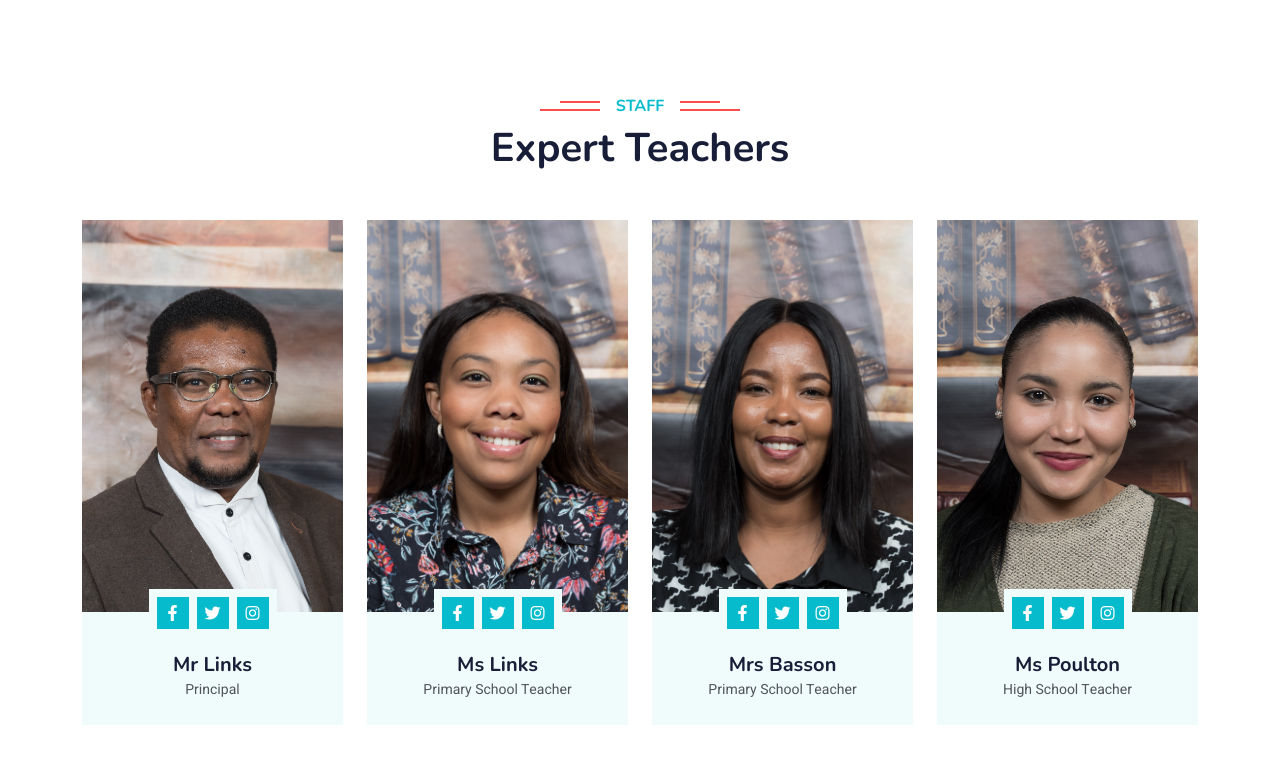
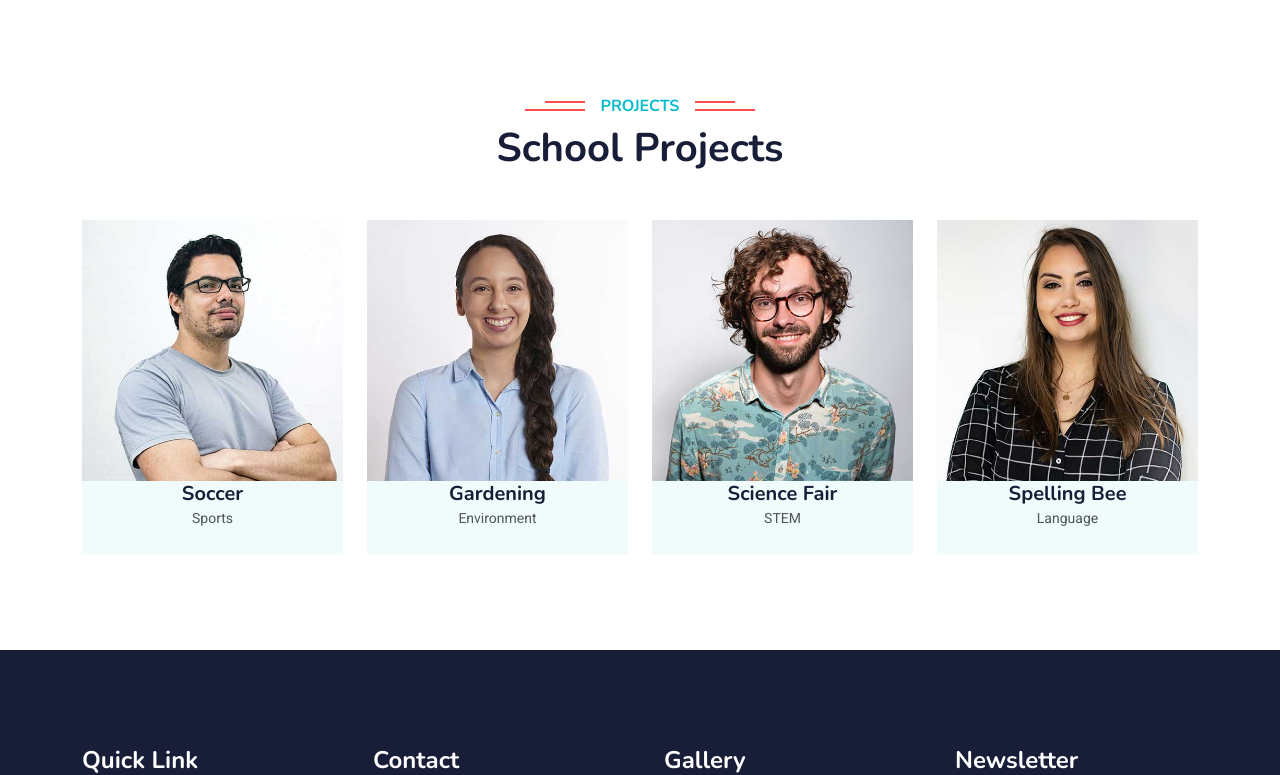
Before and after one commit to dynamic-odyssey/sca-main-site, a Svelte app in the folder app/: page / in a window 1280 px wide. Shown: the part 3633-4408 px from the top of the page. Built offline with nearby package versions, Linux system fonts and the light colour scheme; what pocketbase would draw is missing.

Commit message:
Added Project Section

```diff
--- a/app/src/sections/team/team.svelte
+++ b/app/src/sections/team/team.svelte
@@ -2,304 +2,121 @@
   export let showAllTeamMembers: boolean = false;
 </script>
 
+<!-- Team Start -->
 <div class="container-xxl py-5">
   <div class="container">
     <div class="text-center wow fadeInUp" data-wow-delay="0.1s">
       <h6 class="section-title bg-white text-center text-primary px-3">
-        Staff
+        Projects
       </h6>
-      <h1 class="mb-5">Expert Teachers</h1>
+      <h1 class="mb-5">School Projects</h1>
     </div>
     <div class="row g-4">
-      <div
-        class="col-lg-3 col-md-6 wow fadeInUp flex-grow-1"
-        data-wow-delay="0.1s"
-      >
+      <div class="col-lg-3 col-md-6 wow fadeInUp" data-wow-delay="0.1s">
         <div class="team-item bg-light">
           <div class="overflow-hidden">
-            <img class="img-fluid" src="img/teachers/Mr_P_W_Links.jpg" alt="" />
+            <img class="img-fluid" src="img/team-1.jpg" alt="" />
           </div>
           <div
             class="position-relative d-flex justify-content-center"
             style="margin-top: -23px;"
           >
+            <!--
                             <div class="bg-light d-flex justify-content-center pt-2 px-1">
-              <a class="btn btn-sm-square btn-primary mx-1" href=""
-                ><i class="fab fa-facebook-f" /></a
-              >
-              <a class="btn btn-sm-square btn-primary mx-1" href=""
-                ><i class="fab fa-twitter" /></a
-              >
-              <a class="btn btn-sm-square btn-primary mx-1" href=""
-                ><i class="fab fa-instagram" /></a
-              >
+                                <a class="btn btn-sm-square btn-primary mx-1" href=""><i
+                                        class="fab fa-facebook-f"></i></a>
+                                <a class="btn btn-sm-square btn-primary mx-1" href=""><i class="fab fa-twitter"></i></a>
+                                <a class="btn btn-sm-square btn-primary mx-1" href=""><i
+                                        class="fab fa-instagram"></i></a>
                             </div>
+                        -->
           </div>
           <div class="text-center p-4">
-            <h5 class="mb-0">Mr Links</h5>
-            <small>Principal</small>
+            <h5 class="mb-0">Soccer</h5>
+            <small>Sports</small>
           </div>
         </div>
       </div>
-      <div
-        class="col-lg-3 col-md-6 wow fadeInUp flex-grow-1"
-        data-wow-delay="0.3s"
-      >
+      <div class="col-lg-3 col-md-6 wow fadeInUp" data-wow-delay="0.3s">
         <div class="team-item bg-light">
           <div class="overflow-hidden">
-            <img class="img-fluid" src="img/teachers/Ms_D_Links.jpg" alt="" />
+            <img class="img-fluid" src="img/team-2.jpg" alt="" />
           </div>
           <div
             class="position-relative d-flex justify-content-center"
             style="margin-top: -23px;"
           >
+            <!--
                             <div class="bg-light d-flex justify-content-center pt-2 px-1">
-              <a class="btn btn-sm-square btn-primary mx-1" href=""
-                ><i class="fab fa-facebook-f" /></a
-              >
-              <a class="btn btn-sm-square btn-primary mx-1" href=""
-                ><i class="fab fa-twitter" /></a
-              >
-              <a class="btn btn-sm-square btn-primary mx-1" href=""
-                ><i class="fab fa-instagram" /></a
-              >
+                                <a class="btn btn-sm-square btn-primary mx-1" href=""><i
+                                        class="fab fa-facebook-f"></i></a>
+                                <a class="btn btn-sm-square btn-primary mx-1" href=""><i class="fab fa-twitter"></i></a>
+                                <a class="btn btn-sm-square btn-primary mx-1" href=""><i
+                                        class="fab fa-instagram"></i></a>
                             </div>
+                        -->
           </div>
           <div class="text-center p-4">
-            <h5 class="mb-0">Ms Links</h5>
-            <small>Primary School Teacher</small>
+            <h5 class="mb-0">Gardening</h5>
+            <small>Environment</small>
           </div>
         </div>
       </div>
-      <div
-        class="col-lg-3 col-md-6 wow fadeInUp flex-grow-1"
-        data-wow-delay="0.5s"
-      >
+      <div class="col-lg-3 col-md-6 wow fadeInUp" data-wow-delay="0.5s">
         <div class="team-item bg-light">
           <div class="overflow-hidden">
-            <img class="img-fluid" src="img/teachers/Mrs_Basson.jpg" alt="" />
+            <img class="img-fluid" src="img/team-3.jpg" alt="" />
           </div>
           <div
             class="position-relative d-flex justify-content-center"
             style="margin-top: -23px;"
           >
+            <!--
                             <div class="bg-light d-flex justify-content-center pt-2 px-1">
-              <a class="btn btn-sm-square btn-primary mx-1" href=""
-                ><i class="fab fa-facebook-f" /></a
-              >
-              <a class="btn btn-sm-square btn-primary mx-1" href=""
-                ><i class="fab fa-twitter" /></a
-              >
-              <a class="btn btn-sm-square btn-primary mx-1" href=""
-                ><i class="fab fa-instagram" /></a
-              >
+                                <a class="btn btn-sm-square btn-primary mx-1" href=""><i
+                                        class="fab fa-facebook-f"></i></a>
+                                <a class="btn btn-sm-square btn-primary mx-1" href=""><i class="fab fa-twitter"></i></a>
+                                <a class="btn btn-sm-square btn-primary mx-1" href=""><i
+                                        class="fab fa-instagram"></i></a>
                             </div>
+                        -->
           </div>
           <div class="text-center p-4">
-            <h5 class="mb-0">Mrs Basson</h5>
-            <small>Primary School Teacher</small>
-          </div>
-        </div>
-      </div>
-      <div
-        class="col-lg-3 col-md-6 wow fadeInUp flex-grow-1"
-        data-wow-delay="0.7s"
-      >
-        <div class="team-item bg-light">
-          <div class="overflow-hidden">
-            <img class="img-fluid" src="img/teachers/Ms_Poulton.jpg" alt="" />
-          </div>
-          <div
-            class="position-relative d-flex justify-content-center"
-            style="margin-top: -23px;"
-          >
-            <div class="bg-light d-flex justify-content-center pt-2 px-1">
-              <a class="btn btn-sm-square btn-primary mx-1" href=""
-                ><i class="fab fa-facebook-f" /></a
-              >
-              <a class="btn btn-sm-square btn-primary mx-1" href=""
-                ><i class="fab fa-twitter" /></a
-              >
-              <a class="btn btn-sm-square btn-primary mx-1" href=""
-                ><i class="fab fa-instagram" /></a
-              >
-            </div>
-          </div>
-          <div class="text-center p-4">
-            <h5 class="mb-0">Ms Poulton</h5>
-            <small>High School Teacher</small>
-          </div>
-        </div>
-      </div>
-    </div>
-    {#if showAllTeamMembers}
-      <div class="row g-4">
-        <div
-          class="col-lg-3 col-md-6 wow fadeInUp flex-grow-1"
-          data-wow-delay="0.1s"
-        >
-          <div class="team-item bg-light">
-            <div class="overflow-hidden">
-              <img class="img-fluid" src="img/teachers/Mrs_Bussel.jpg" alt="" />
-            </div>
-            <div
-              class="position-relative d-flex justify-content-center"
-              style="margin-top: -23px;"
-            >
-              <div class="bg-light d-flex justify-content-center pt-2 px-1">
-                <a class="btn btn-sm-square btn-primary mx-1" href=""
-                  ><i class="fab fa-facebook-f" /></a
-                >
-                <a class="btn btn-sm-square btn-primary mx-1" href=""
-                  ><i class="fab fa-twitter" /></a
-                >
-                <a class="btn btn-sm-square btn-primary mx-1" href=""
-                  ><i class="fab fa-instagram" /></a
-                >
-              </div>
-            </div>
-            <div class="text-center p-4">
-              <h5 class="mb-0">Mrs Bussel</h5>
-              <small>High School Teacher</small>
-            </div>
-          </div>
-        </div>
-        <div
-          class="col-lg-3 col-md-6 wow fadeInUp flex-grow-1"
-          data-wow-delay="0.3s"
-        >
-          <div class="team-item bg-light">
-            <div class="overflow-hidden">
-              <img
-                class="img-fluid"
-                src="img/teachers/Mrs_L_Abrahams.jpg"
-                alt=""
-              />
-            </div>
-            <div
-              class="position-relative d-flex justify-content-center"
-              style="margin-top: -23px;"
-            >
-              <div class="bg-light d-flex justify-content-center pt-2 px-1">
-                <a class="btn btn-sm-square btn-primary mx-1" href=""
-                  ><i class="fab fa-facebook-f" /></a
-                >
-                <a class="btn btn-sm-square btn-primary mx-1" href=""
-                  ><i class="fab fa-twitter" /></a
-                >
-                <a class="btn btn-sm-square btn-primary mx-1" href=""
-                  ><i class="fab fa-instagram" /></a
-                >
-              </div>
-            </div>
-            <div class="text-center p-4">
-              <h5 class="mb-0">Mrs Abrahams</h5>
-              <small>Primary School Teacher</small>
-            </div>
-          </div>
-        </div>
-        <div
-          class="col-lg-3 col-md-6 wow fadeInUp flex-grow-1"
-          data-wow-delay="0.5s"
-        >
-          <div class="team-item bg-light">
-            <div class="overflow-hidden">
-              <img
-                class="img-fluid"
-                src="img/teachers/Mrs_R_Plaatjie.jpg"
-                alt=""
-              />
-            </div>
-            <div
-              class="position-relative d-flex justify-content-center"
-              style="margin-top: -23px;"
-            >
-              <div class="bg-light d-flex justify-content-center pt-2 px-1">
-                <a class="btn btn-sm-square btn-primary mx-1" href=""
-                  ><i class="fab fa-facebook-f" /></a
-                >
-                <a class="btn btn-sm-square btn-primary mx-1" href=""
-                  ><i class="fab fa-twitter" /></a
-                >
-                <a class="btn btn-sm-square btn-primary mx-1" href=""
-                  ><i class="fab fa-instagram" /></a
-                >
-              </div>
-            </div>
-            <div class="text-center p-4">
-              <h5 class="mb-0">Mrs Plaatjie</h5>
-              <small>Pre-Primary School Teacher</small>
+            <h5 class="mb-0">Science Fair</h5>
+            <small>STEM</small>
           </div>
         </div>
       </div>
       <div class="col-lg-3 col-md-6 wow fadeInUp" data-wow-delay="0.7s">
         <div class="team-item bg-light">
           <div class="overflow-hidden">
-              <img
-                class="img-fluid"
-                src="img/teachers/Ms_N_Plaatjie.jpg"
-                alt=""
-              />
+            <img class="img-fluid" src="img/team-4.jpg" alt="" />
           </div>
           <div
             class="position-relative d-flex justify-content-center"
             style="margin-top: -23px;"
           >
+            <!--
                             <div class="bg-light d-flex justify-content-center pt-2 px-1">
-                <a class="btn btn-sm-square btn-primary mx-1" href=""
-                  ><i class="fab fa-facebook-f" /></a
-                >
-                <a class="btn btn-sm-square btn-primary mx-1" href=""
-                  ><i class="fab fa-twitter" /></a
-                >
-                <a class="btn btn-sm-square btn-primary mx-1" href=""
-                  ><i class="fab fa-instagram" /></a
-                >
+                                <a class="btn btn-sm-square btn-primary mx-1" href=""><i
+                                        class="fab fa-facebook-f"></i></a>
+                                <a class="btn btn-sm-square btn-primary mx-1" href=""><i class="fab fa-twitter"></i></a>
+                                <a class="btn btn-sm-square btn-primary mx-1" href=""><i
+                                        class="fab fa-instagram"></i></a>
                             </div>
+                        -->
           </div>
           <div class="text-center p-4">
-              <h5 class="mb-0">Ms Plaatjie</h5>
-              <small>Primary School Teacher</small>
+            <h5 class="mb-0">Spelling Bee</h5>
+            <small>Language</small>
           </div>
         </div>
       </div>
     </div>
-      <div class="row g-4">
-        <div class="col-lg-3 col-md-6 wow fadeInUp" data-wow-delay="0.7s">
-          <div class="team-item bg-light">
-            <div class="overflow-hidden">
-              <img
-                class="img-fluid"
-                src="img/teachers/Ms_Merceline_Hummel.jpg"
-                alt=""
-              />
-            </div>
-            <div
-              class="position-relative d-flex justify-content-center"
-              style="margin-top: -23px;"
-            >
-              <div class="bg-light d-flex justify-content-center pt-2 px-1">
-                <a class="btn btn-sm-square btn-primary mx-1" href=""
-                  ><i class="fab fa-facebook-f" /></a
-                >
-                <a class="btn btn-sm-square btn-primary mx-1" href=""
-                  ><i class="fab fa-twitter" /></a
-                >
-                <a class="btn btn-sm-square btn-primary mx-1" href=""
-                  ><i class="fab fa-instagram" /></a
-                >
-              </div>
-            </div>
-            <div class="text-center p-4">
-              <h5 class="mb-0">Ms Hummel</h5>
-              <small>Primary School Teacher</small>
-            </div>
-          </div>
-        </div>
-      </div>
-    {/if}
   </div>
 </div>
 
+<!-- Team End -->
+
 <style>
 </style>
```
Lines whose indentation alone changed are shown as unchanged.
